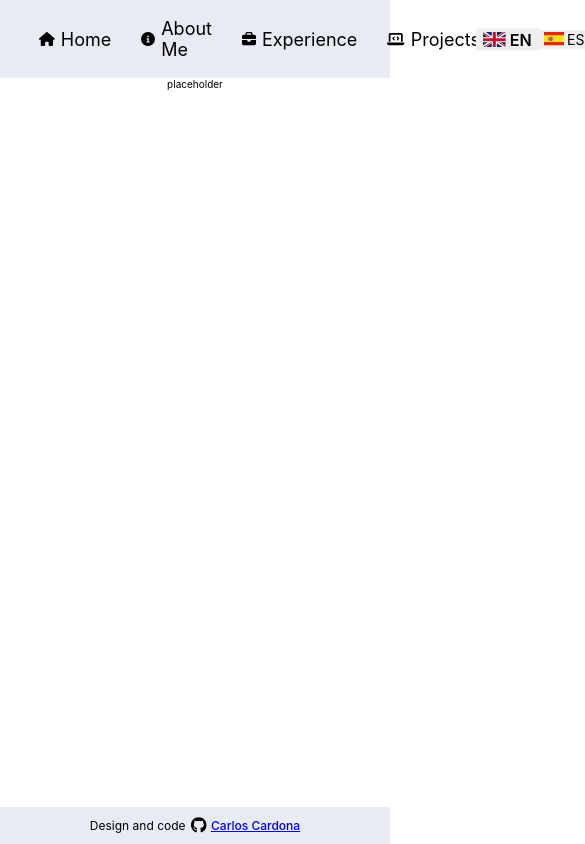
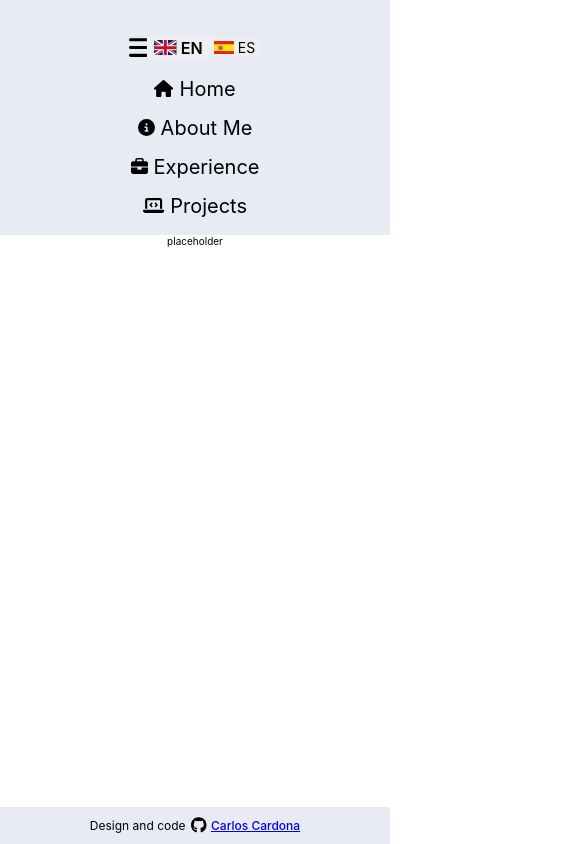
Before and after one commit to ccardonaguillen/portfolio, a React (Create React App) app: page / in a window 390 px wide. Shown: the whole page, 585 px wide, since content can reach past the window. Built offline with nearby package versions, Linux system fonts and the light colour scheme.

Commit message:
Add responsive design to header on small screen

```diff
--- a/src/components/LangButton/index.js
+++ b/src/components/LangButton/index.js
@@ -1,4 +1,4 @@
-import React, { useEffect, useState } from 'react';
+import React from 'react';
 
 import './style.css';
 import FlagSpain from '../../assets/flags/spain';
--- a/src/components/LangButton/style.css
+++ b/src/components/LangButton/style.css
@@ -7,7 +7,13 @@
     font-family: inherit;
     font-size: 1.4rem;
     text-transform: uppercase;
-    transition: all ease-out 0.3s;
+    transition: all 0.2s ease-out;
+    cursor: pointer;
+}
+
+.language-button:hover {
+    font-weight: 600;
+    color: orangered
 }
 
 .language-button svg {
--- a/src/components/NavItem/style.css
+++ b/src/components/NavItem/style.css
@@ -2,6 +2,15 @@
     display: flex;
     align-items: center;
     gap: 0.6rem;
+    cursor: pointer;
+    /* transition: all 0.2s ease-out; */
+}
+
+.nav-item-container:hover {
+    color: orangered;
+    text-decoration: underline;
+    text-decoration-thickness: 0.2rem;
+    text-underline-offset: 0.7rem;
 }
 
 .nav-item-container>svg {
--- a/src/layouts/Header/index.js
+++ b/src/layouts/Header/index.js
@@ -1,15 +1,14 @@
-import React from 'react';
+import React, { useState } from 'react';
 import { useTranslation } from 'react-i18next';
 
-import { FontAwesomeIcon } from '@fortawesome/react-fontawesome';
 import {
     faHeading,
     faBriefcase,
-    faC,
     faCircleInfo,
     faHouse,
     faLaptopCode,
     faUpRightFromSquare,
+    faBars,
 } from '@fortawesome/free-solid-svg-icons';
 
 import './style.css';
@@ -17,13 +16,21 @@ import NavItem from '../../components/NavItem';
 import LangButton from '../../components/LangButton';
 import FlagSpain from '../../assets/flags/spain';
 import FlagUK from '../../assets/flags/uk';
+import { FontAwesomeIcon } from '@fortawesome/react-fontawesome';
 
 export default function Header() {
     const { t } = useTranslation();
+    const [isMenuHidden, setIsMenuHidden] = useState(false);
+
+    function handleToggleMenu() {
+        setIsMenuHidden((currState) => !currState);
+    }
+
     return (
-        <div id="header">
+        <header>
             <div className="container">
-                <nav id="nav-items">
+                <FontAwesomeIcon icon={faBars} id="menu-toggle" onClick={handleToggleMenu} />
+                <nav id="nav-items" className={isMenuHidden ? 'collapse' : ''}>
                     <ul>
                         <NavItem icon={faHouse} title={t('navItems.home')} />
                         <NavItem icon={faCircleInfo} title={t('navItems.about')} />
@@ -45,6 +52,6 @@ export default function Header() {
                     </ul>
                 </div>
             </div>
-        </div>
+        </header>
     );
 }
--- a/src/layouts/Header/style.css
+++ b/src/layouts/Header/style.css
@@ -1,25 +1,33 @@
-#header {
+header {
     display: flex;
     justify-content: center;
     width: 100%;
-    background-color: #B9C1DF55;
+    background-color: hsla(227, 37%, 80%, 0.333);
 }
 
-#header>.container {
+#menu-toggle {
+    font-size: 2.5rem;
+    display: none;
+}
+
+header>.container {
     display: flex;
     justify-content: space-between;
     align-items: center;
-    width: min(80vw, 1000px);
+    width: var(--max-width);
+    padding: 1.8rem;
 }
 
-#header nav {
+header nav {
     display: flex;
     align-items: center;
-    gap: 2rem;
+    transition: all 0.2s ease-in;
+    transform-origin: top;
+    max-height: 140px;
 }
 
 
-#header ul {
+header ul {
     display: flex;
     gap: 3rem;
     list-style-type: none;
@@ -27,13 +35,52 @@
     font-size: 1.8rem;
 }
 
-#nav-items>svg {
-    font-size: 2.5rem;
+#nav-items svg {
+    font-size: 1.5rem;
 }
 
 li.button-container {
     font-size: 1.5rem;
     display: flex;
     align-items: center;
-    gap: 0.3rem
+    gap: 0.3rem;
 }
+
+@media screen and (max-width: 700px) {
+    #menu-toggle {
+        display: unset;
+    }
+
+    header .container {
+        display: grid;
+        grid-template-areas:
+            "button languages"
+            "items items";
+    }
+
+    header nav.collapse {
+        overflow: hidden;
+        transform: scaleY(0);
+        max-height: 0;
+    }
+
+    header nav {
+        grid-area: items;
+        justify-self: center;
+    }
+
+    header ul {
+        flex-direction: column;
+        align-items: center;
+        gap: 1.5rem;
+        font-size: 2rem;
+    }
+
+    #nav-items svg {
+        font-size: 1.7rem;
+    }
+
+    #header-controls {
+        justify-self: end;
+    }
+}
```
